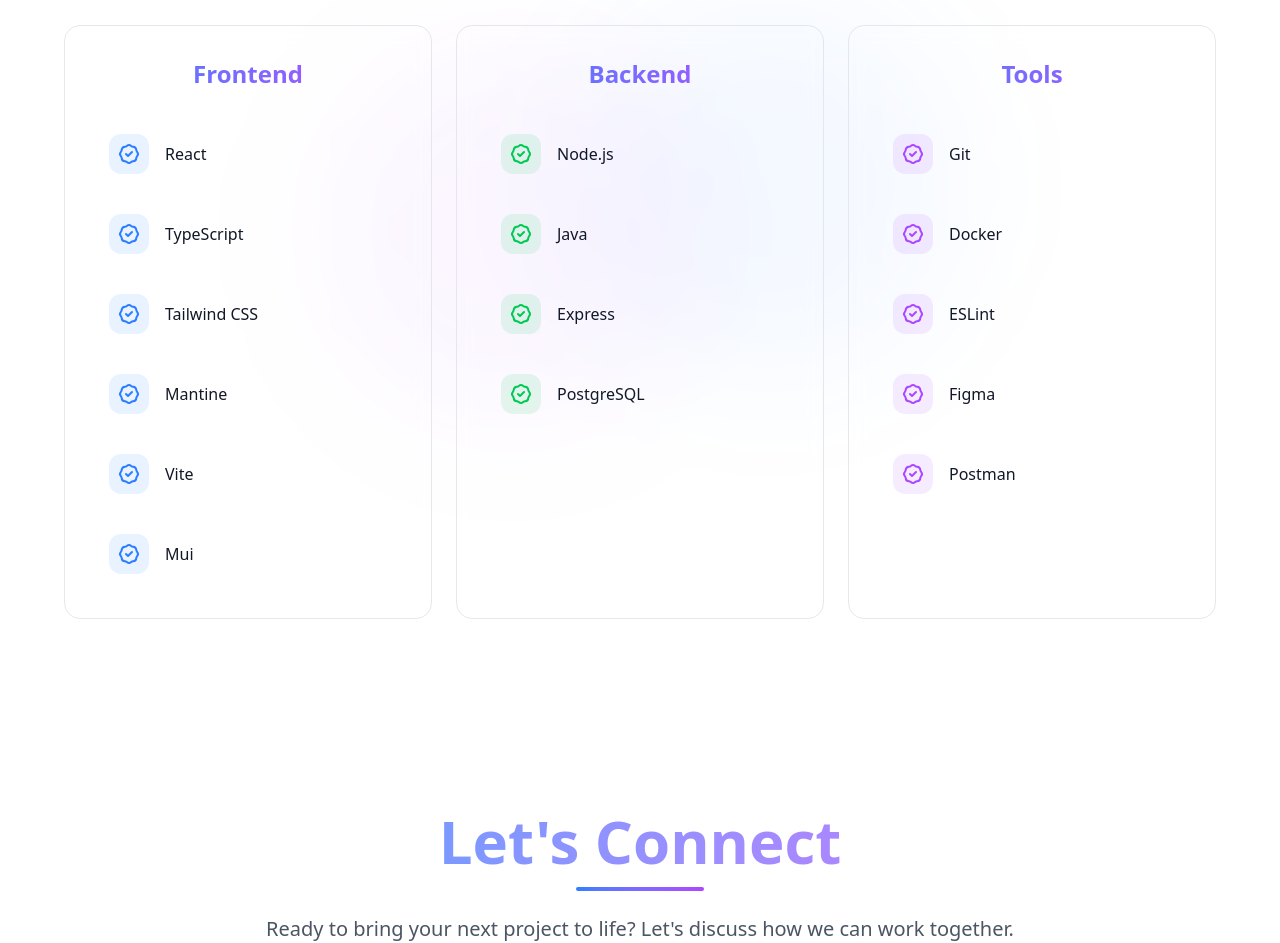
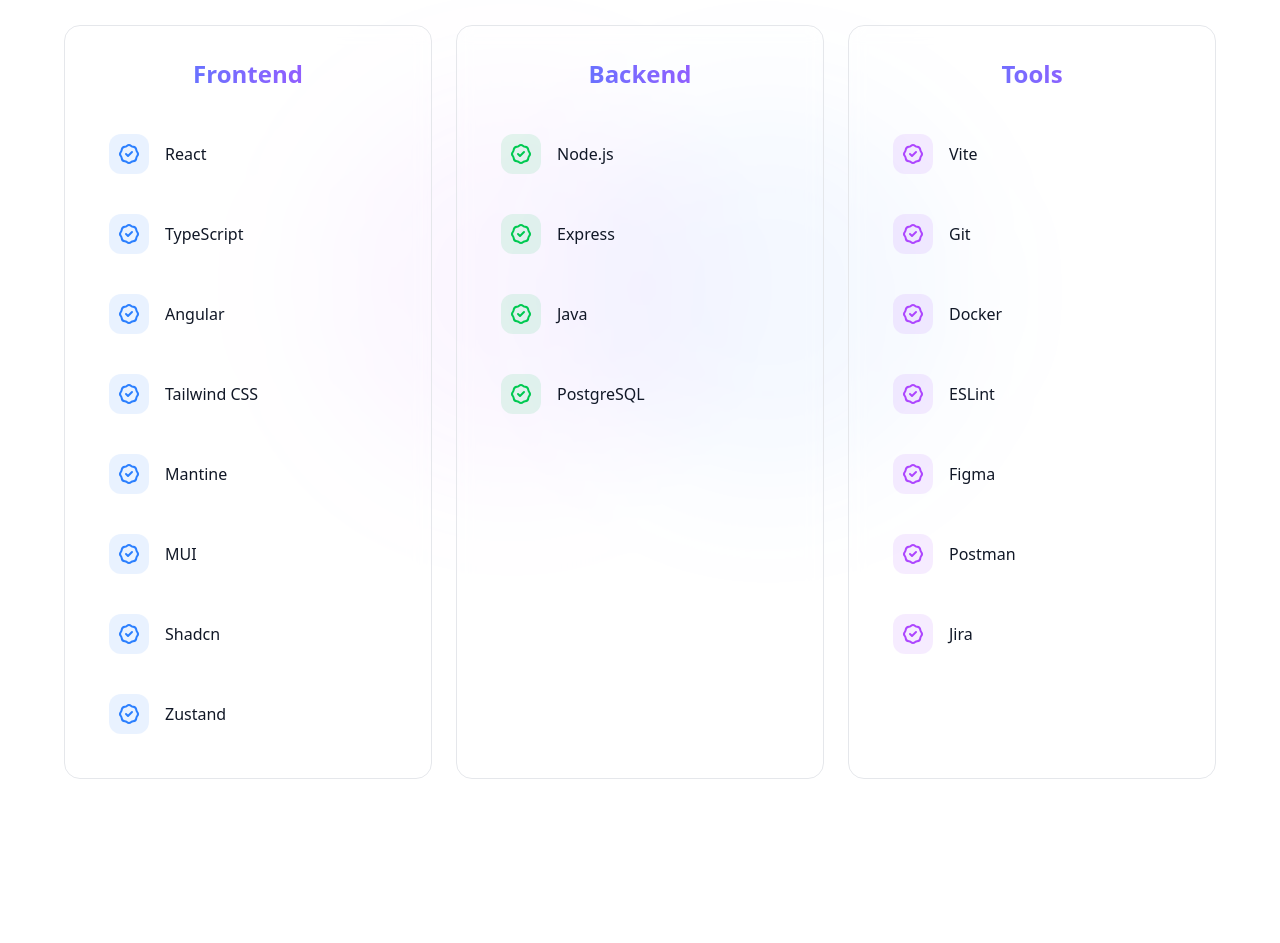
Before and after one commit to ndyenchi/portfolio, a React (Vite) app: page / in a window 1280 px wide. Shown: the part 4720-5663 px from the top of the page. Built offline with nearby package versions, Linux system fonts and the light colour scheme.

Commit message:
chore: update skill

```diff
--- a/src/data/portfolio.ts
+++ b/src/data/portfolio.ts
@@ -44,21 +44,25 @@
 export const skills: Skill[] = [
   { name: "React", category: "frontend" },
   { name: "TypeScript", category: "frontend" },
+  { name: "Angular", category: "frontend" },
   { name: "Tailwind CSS", category: "frontend" },
   { name: "Mantine", category: "frontend" },
-  { name: "Vite", category: "frontend" },
-  { name: "Mui", category: "frontend" },
+  { name: "MUI", category: "frontend" },
+  { name: "Shadcn", category: "frontend" },
+  { name: "Zustand", category: "frontend" },
 
   { name: "Node.js", category: "backend" },
+  { name: "Express", category: "backend" },
   { name: "Java", category: "backend" },
-  { name: "Express", category: "backend" },
   { name: "PostgreSQL", category: "backend" },
 
+  { name: "Vite", category: "tools" },
   { name: "Git", category: "tools" },
   { name: "Docker", category: "tools" },
   { name: "ESLint", category: "tools" },
   { name: "Figma", category: "tools" },
   { name: "Postman", category: "tools" },
+  { name: "Jira", category: "tools" },
 ];
 
 export const experiences: Experience[] = [
```
